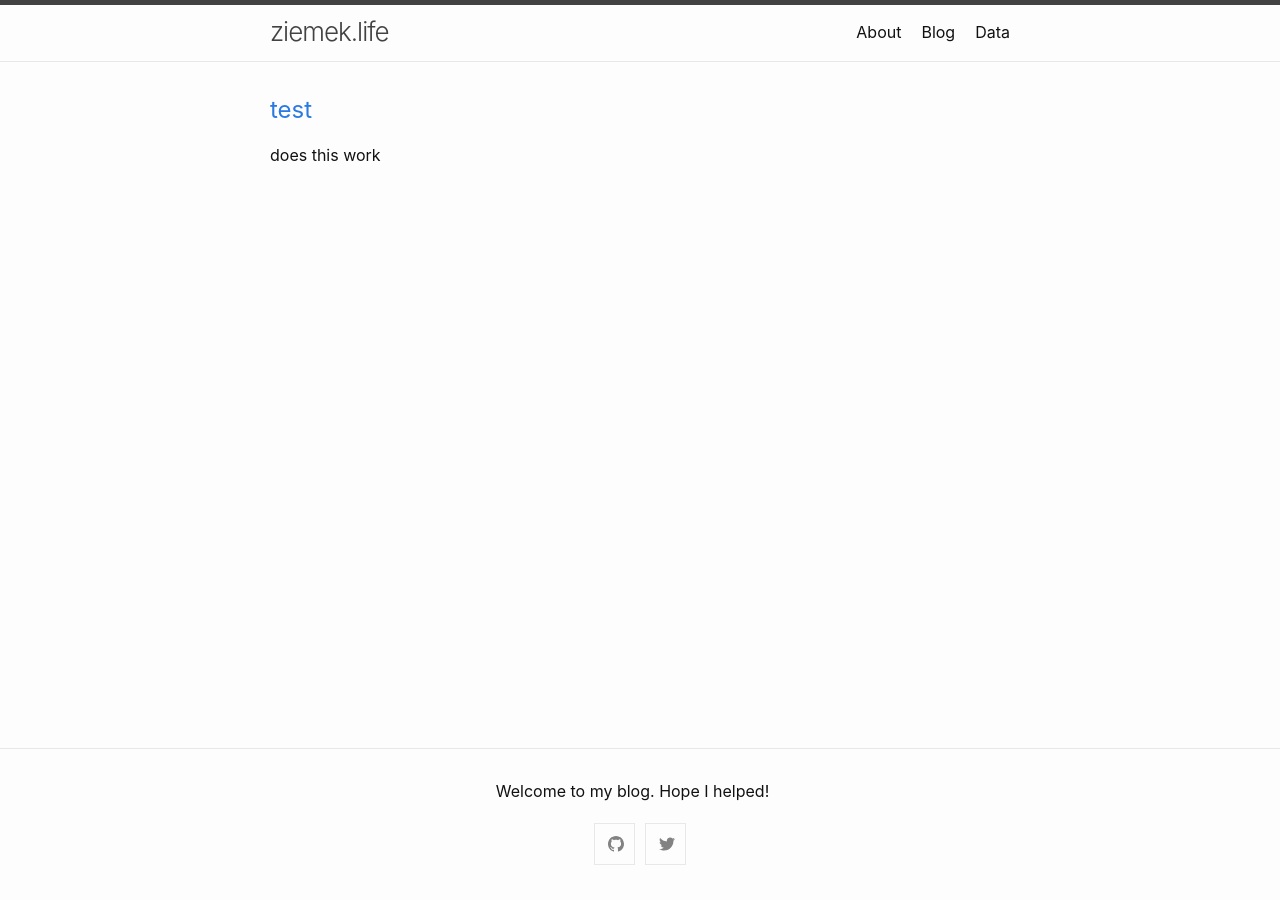
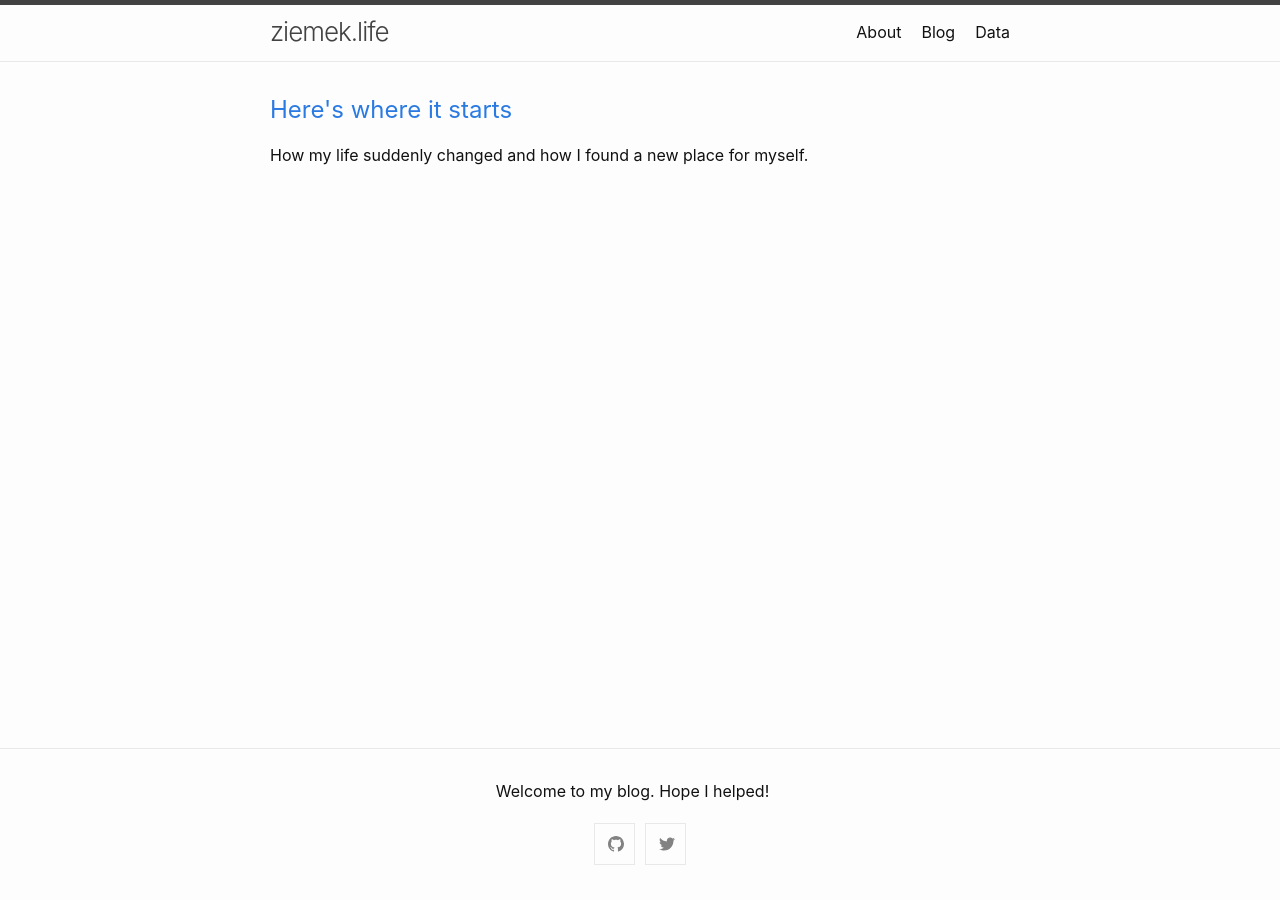
Before and after one commit to ziemek-bucko/blog, a Jekyll site: the page built from index.markdown, in a window 1280 px wide. Built offline with Jekyll 4.4.1, drawn with Linux system fonts in a browser that asks for light colours; part of the change alters nothing that is shown.

Commit message:
Update test.md

```diff
--- a/_content/test.md
+++ b/_content/test.md
@@ -1,7 +1,31 @@
 ---
 layout: page
-title: test
-description: does this work
+title: Here's where it starts
+description: How my life suddenly changed and how I found a new place for myself.
 ---
 
-ababababab
+I have a memory from a little over a year ago that keeps coming back to me.
+
+I am in the mountains just outside Salzburg. I am standing on a trail, starting just outside of where I live. I've been here dozens of times, either to run or to hike. The trail goes up a magnificent Alpine crevasse and there’s an ice-cold stream running along it. It makes the trail particularly popular when it gets warm in the summer.
+
+It’s October. I am there, watching dead leaves fall from the trees. I am actively trying to keep that memory, knowing that I will have to wait for many months until I can see it happen again. I’m trying to remember how the leaves move in the wind, slowly descend, and eventually fall on the ground.
+
+What I now don’t remember as clearly is the sound of the woods that day. The wind rushing through the forest, the leaves falling on the ground. Silence.
+
+Two months later, on January 7th, 2019, I lost all hearing in my right ear. I woke up, went to the grocery store, got some groceries, and suddenly realized that I can’t hear with my right ear. I could hear very loud white noise instead.
+
+Just a couple of days before that, some of my best friends visited me and my girlfriend and together we celebrated the New Year’s Eve. We had a wonderful time.
+
+Still, part of me wishes I spent just a couple of moments during these days trying to remember what it’s like to hear the way I always did.
+
+
+
+I am a musician. I've known that I wanted to play music professionally since I was around 14, much before I knew what it was really about.
+
+When I partially lost my hearing, I was on my way towards my second Master's degree in classical music performance, studying at one of the best music universities in Europe. While making a living from playing the classical guitar isn't easy, I was confident that I could make it work. Classical music takes absolute commitment and loads of motivation, and it's only natural that musicians rarely think about external factors that can influence their path towards excellence.
+
+
+
+After weeks spent in a hospital and months of therapy, I regained some of the hearing in my right ear. While my left ear is completely fine, I can't hear any higher pitches with my right, and anything that I hear with it is distorted, like the whole world was made of tin.
+
+On top of that there's the tinnitus. Currently, there's no proven cure for it. My doctors advised me to just try and pretend that it isn't there, and so that's what I did. In my everyday life, I rarely even notice it anymore.
```
